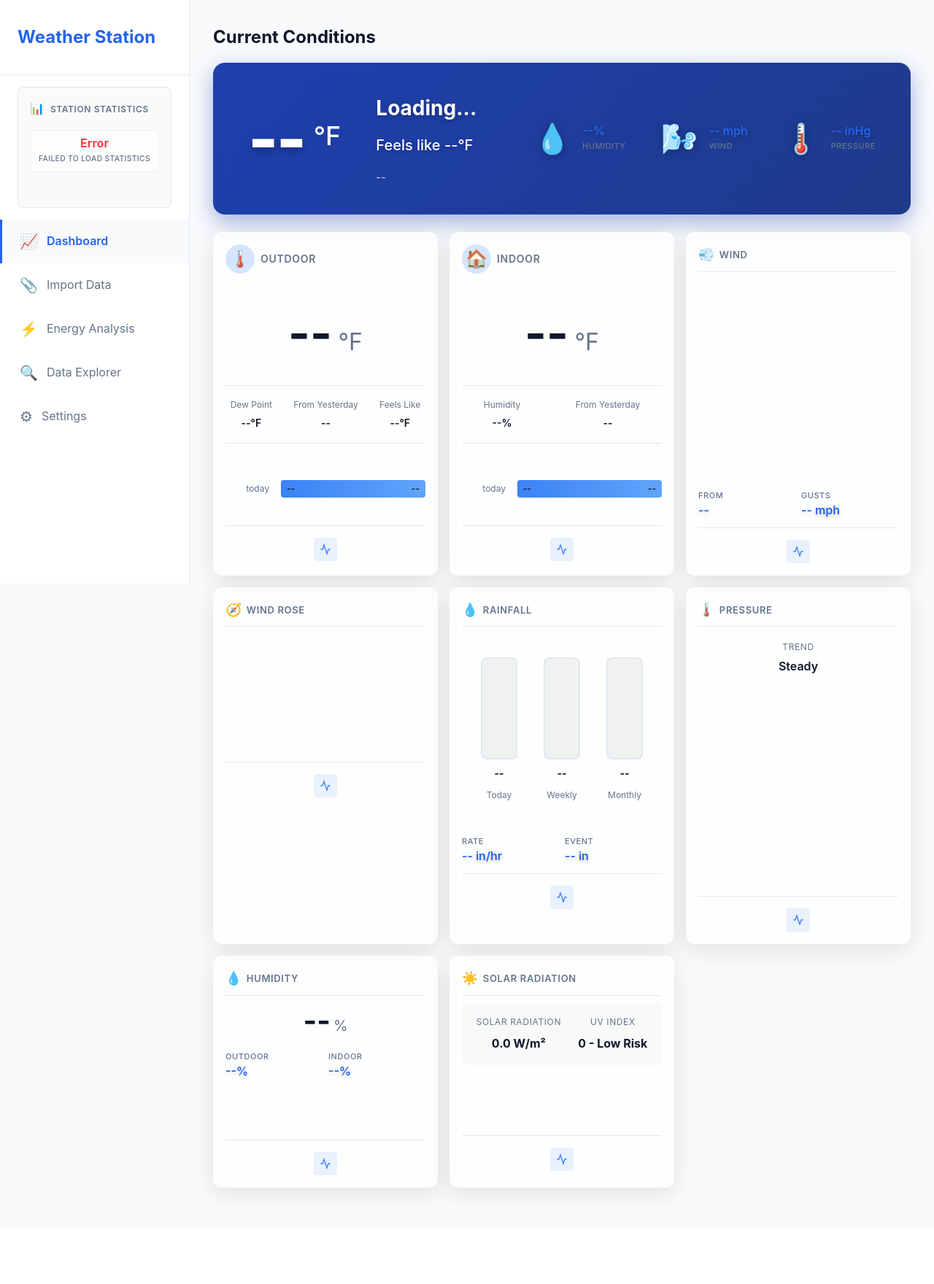
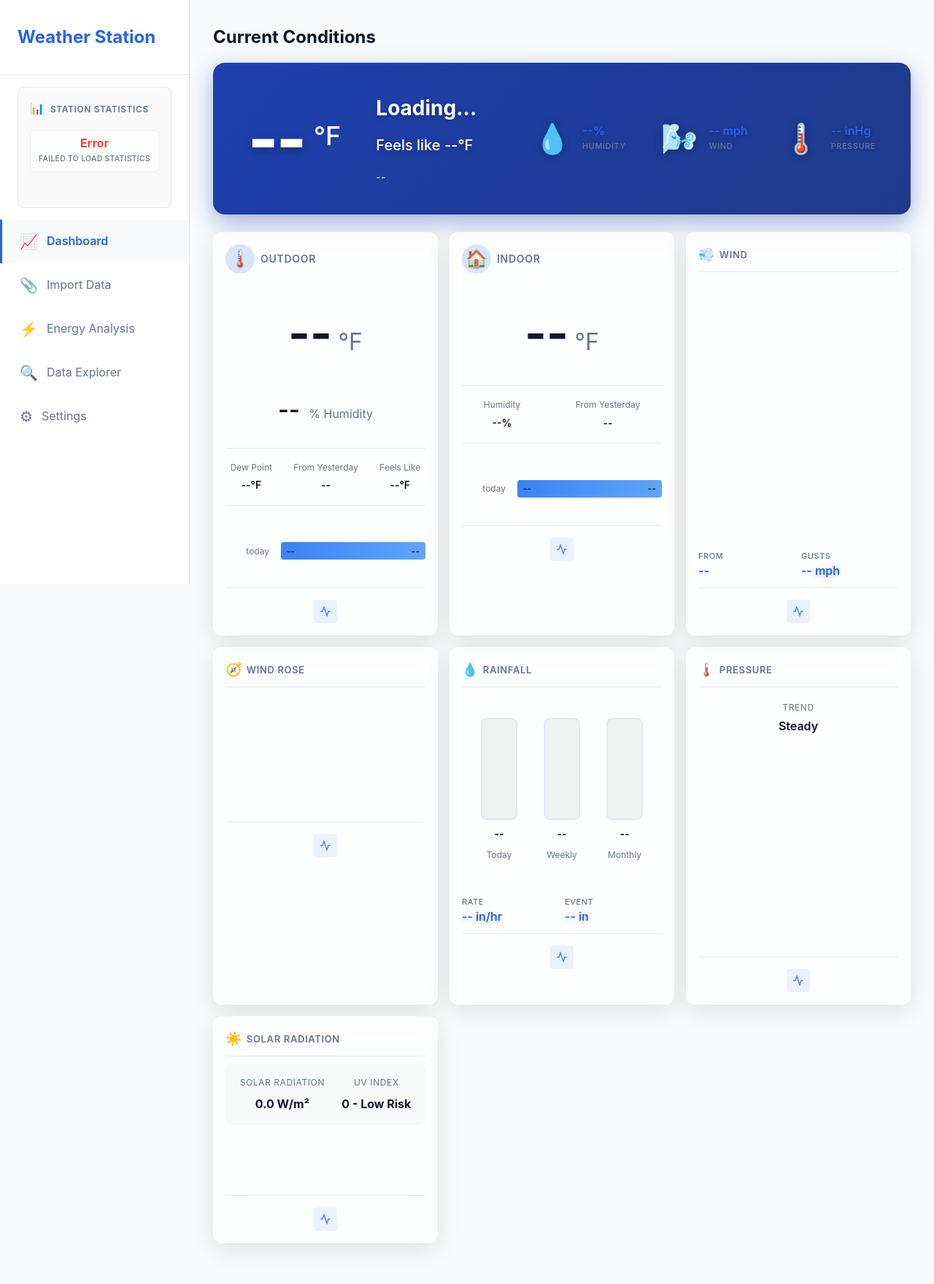
Before and after one commit to irjudson/wx-tools, a FastAPI app: page / in a window 1280 px wide. Shown: the whole page at 73% size. Before the commit the page ends 1648 px from the top, so only its background shows below. Run offline with FastAPI, Linux system fonts and the light colour scheme; data that the repository does not hold is empty; a map, chart or similar area stays blank; parts of the project's set-up code (start-up, migrations or seed data) failed here and were passed over.

Commit message:
feat: integrate humidity into Outdoor/Indoor cards, remove standalone card
- Add humidity as secondary hero metric on Outdoor card (prominent display)
- Indoor card already had humidity metric (kept as-is)
- Remove standalone Humidity card entirely
- Remove dead JavaScript code for humidity-display, humidity-sparkline
- Add CSS styling for awn-secondary-value display
- Dashboard now has 7 cards instead of 8 (cleaner layout)

```diff
--- a/static/css/style.css
+++ b/static/css/style.css
@@ -1395,6 +1395,23 @@ h4 {
     margin-left: 0.25rem;
 }
 
+.awn-secondary-value {
+    text-align: center;
+    margin: 0.5rem 0 1rem 0;
+}
+
+.awn-secondary-number {
+    font-size: 2rem;
+    font-weight: 600;
+    color: var(--text-primary);
+}
+
+.awn-secondary-unit {
+    font-size: 1rem;
+    color: var(--text-secondary);
+    margin-left: 0.5rem;
+}
+
 .awn-sub-metrics {
     display: flex;
     justify-content: space-around;
--- a/static/js/app.js
+++ b/static/js/app.js
@@ -1627,6 +1627,12 @@ function updateWeatherCards(data) {
             Math.round(data.outdoor_temp_f) : '--';
     }
 
+    const outdoorHumidityHero = document.getElementById('outdoor-humidity-hero');
+    if (outdoorHumidityHero) {
+        outdoorHumidityHero.textContent = data.humidity_pct !== null ?
+            data.humidity_pct : '--';
+    }
+
     const outdoorDew = document.getElementById('outdoor-dew');
     if (outdoorDew) {
         outdoorDew.textContent = data.dew_point_f !== null ?
@@ -1726,25 +1732,6 @@ function updateWeatherCards(data) {
 
     // Pressure Card - update gauge
     updatePressureGauge(data);
-
-    // Humidity Card
-    const humidityDisplay = document.getElementById('humidity-display');
-    if (humidityDisplay) {
-        humidityDisplay.textContent = data.humidity_pct !== null ?
-            data.humidity_pct : '--';
-    }
-
-    const humidityOutdoor = document.getElementById('humidity-outdoor-label');
-    if (humidityOutdoor) {
-        humidityOutdoor.textContent = data.humidity_pct !== null ?
-            `${data.humidity_pct}%` : '--%';
-    }
-
-    const humidityIndoor = document.getElementById('humidity-indoor-label');
-    if (humidityIndoor) {
-        humidityIndoor.textContent = data.indoor_humidity_pct !== null ?
-            `${data.indoor_humidity_pct}%` : '--%';
-    }
 
     // Solar & UV Card
     const solarDisplay = document.getElementById('solar-display');
@@ -2205,25 +2192,6 @@ async function updateSparklines() {
         const labels = readings.map(r => {
             const date = new Date(r.timestamp);
             return date.toLocaleTimeString('en-US', { hour: 'numeric', minute: '2-digit' });
-        });
-
-        // Humidity chart - indoor + outdoor
-        createCardChart('card-humidity', 'humidity-sparkline', {
-            labels: labels,
-            datasets: [
-                {
-                    label: 'Outdoor',
-                    data: readings.map(r => r.humidity_pct),
-                    borderColor: '#06b6d4',
-                    backgroundColor: 'rgba(6, 182, 212, 0.1)'
-                },
-                {
-                    label: 'Indoor',
-                    data: readings.map(r => r.indoor_humidity_pct),
-                    borderColor: '#3b82f6',
-                    backgroundColor: 'rgba(59, 130, 246, 0.1)'
-                }
-            ]
         });
 
         // Solar & UV dual chart
--- a/templates/index.html
+++ b/templates/index.html
@@ -121,6 +121,10 @@
                         <div class="awn-main-value">
                             <span id="outdoor-temp-display" class="awn-value">--</span>
                             <span class="awn-unit">°F</span>
+                        </div>
+                        <div class="awn-secondary-value">
+                            <span id="outdoor-humidity-hero" class="awn-secondary-number">--</span>
+                            <span class="awn-secondary-unit">% Humidity</span>
                         </div>
                         <div class="awn-sub-metrics">
                             <div class="awn-metric">
@@ -301,36 +305,6 @@
                         </div>
                         <div class="awn-actions">
                             <a href="/graphs#section-pressure" class="awn-action-btn" title="View detailed graphs">
-                                <svg width="16" height="16" viewBox="0 0 24 24" fill="none" stroke="currentColor" stroke-width="2">
-                                    <polyline points="22 12 18 12 15 21 9 3 6 12 2 12"></polyline>
-                                </svg>
-                            </a>
-                        </div>
-                    </div>
-
-                    <!-- Humidity Card -->
-                    <div class="weather-card glass">
-                        <div class="card-header">
-                            <span class="card-icon">💧</span>
-                            <span class="card-title">Humidity</span>
-                        </div>
-                        <div class="large-display">
-                            <span id="humidity-display" class="display-value">--</span>
-                            <span class="display-unit">%</span>
-                        </div>
-                        <div class="metric-row">
-                            <div class="metric-item">
-                                <span class="metric-label">Outdoor</span>
-                                <span id="humidity-outdoor-label" class="metric-value">--%</span>
-                            </div>
-                            <div class="metric-item">
-                                <span class="metric-label">Indoor</span>
-                                <span id="humidity-indoor-label" class="metric-value">--%</span>
-                            </div>
-                        </div>
-                        <canvas id="humidity-sparkline" height="60"></canvas>
-                        <div class="awn-actions">
-                            <a href="/graphs#section-humidity" class="awn-action-btn" title="View detailed graphs">
                                 <svg width="16" height="16" viewBox="0 0 24 24" fill="none" stroke="currentColor" stroke-width="2">
                                     <polyline points="22 12 18 12 15 21 9 3 6 12 2 12"></polyline>
                                 </svg>
```
